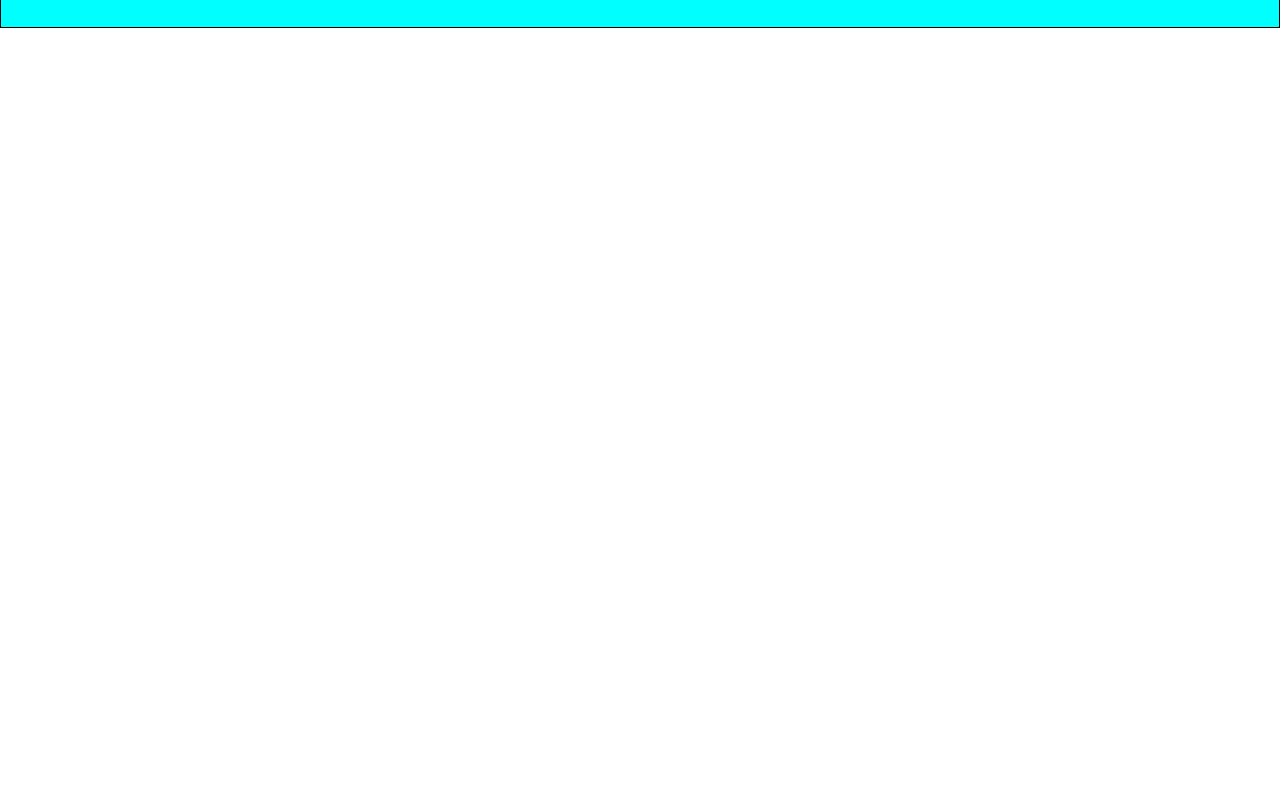
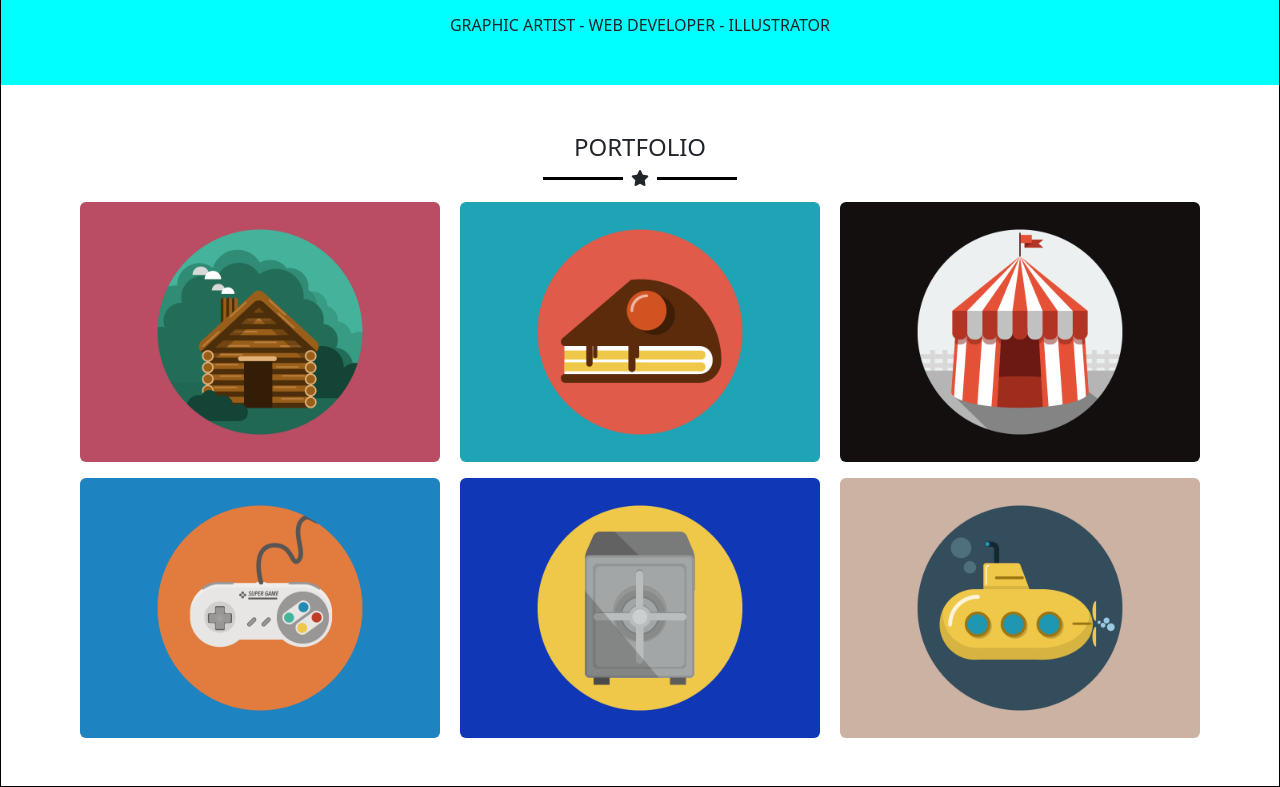
Before and after one commit to Seko461/html-css-bootstrap-freelancer, a plain HTML site: page index.html in a window 1280 px wide. Shown: the part 394-1181 px from the top of the page. Before the commit the page ends 800 px from the top, so only its background shows below. Drawn offline with nearby package versions, Linux system fonts and the light colour scheme.

Commit message:
portfolio section commit

```diff
--- a/assets/css/style.css
+++ b/assets/css/style.css
@@ -1,11 +1,20 @@
+* {
+    transition: all .3s;
+}
+
+body {
+    min-width: 357px;
+}
+
 nav {
     background-color: blue;
+    position: fixed;
 }
 
 
 
 #jumbo {
-    margin-top: 3rem;
+
     padding-top: 2.5rem;
     padding-bottom: 2rem;
     background-color: aqua;
@@ -17,3 +26,51 @@ nav {
     height: 3px;
     width: 5rem;
 }
+
+#portfolio {
+    padding: 3rem 0;
+}
+
+#portfolio .decoration {
+    padding-bottom: 1rem;
+}
+
+#portfolio img {
+    height: 250px;
+
+
+}
+
+@media screen and (min-width: 576px) {
+    #portfolio img {
+        height: 180px;
+    }
+}
+
+@media screen and (min-width: 768px) {
+    #jumbo img {
+        height: 200px;
+    }
+
+    #portfolio img {
+        height: 160px;
+    }
+}
+
+@media screen and (min-width: 992px) {
+    #portfolio img {
+        height: 220px;
+    }
+}
+
+@media screen and (min-width: 1200px) {
+    #portfolio img {
+        height: 260px;
+    }
+}
+
+@media screen and (min-width: 1400px) {
+    #portfolio img {
+        height: 300px;
+    }
+}
--- a/index.html
+++ b/index.html
@@ -19,7 +19,7 @@
 
 <body class="debug">
     <header id="site_header">
-        <nav class="navbar  fixed-top">
+        <nav class="navbar">
             <div class="container navbar-expand-md">
                 <a class="navbar-brand" href="#">START BOOTSTRAP</a>
                 <button class="navbar-toggler" type="button" data-bs-toggle="offcanvas"
@@ -59,9 +59,7 @@
             <div class="container text-center">
                 <div class="row row-cols-1 ">
                     <div class="col d-flex flex-column gap-3">
-
                         <img height="150" src="./assets/img/avatar.svg" class="card-img-top" alt="...">
-
                         <h2 class="title">START BOOTSTRAP</h2>
                         <div class="decoration d-flex flex-row justify-content-center align-items-center gap-2">
                             <span class="line"></span>
@@ -71,17 +69,47 @@
                         <div class="specials">
                             <p>GRAPHIC ARTIST - WEB DEVELOPER - ILLUSTRATOR</p>
                         </div>
-
-
                     </div>
-
                 </div>
-
             </div>
         </div>
         </div>
         <!-- /#jumbo -->
-        <div id="portfolio"></div>
+        <div id="portfolio">
+            <div class="row row-cols-1 ">
+                <h4 class="title text-center">PORTFOLIO</h4>
+                <div class="decoration d-flex flex-row justify-content-center align-items-center gap-2">
+                    <span class="line"></span>
+                    <i class="fa-solid fa-star"></i>
+                    <span class="line"></span>
+                </div>
+            </div>
+            <div class="container d-flex flex-wrap justify-content-center">
+                <div class="row row-gap-3 row-cols-1 row-cols-sm-2 row-cols-md-3">
+                    <div class="col d-flex justify-content-center">
+                        <img class="rounded" src="./assets/img/cabin.png" alt="">
+                    </div>
+                    <div class="col d-flex justify-content-center">
+                        <img class="rounded" src="./assets/img/cake.png" alt="">
+                    </div>
+                    <div class="col d-flex justify-content-center">
+                        <img class="rounded" src="./assets/img/circus.png" alt="">
+                    </div>
+                    <div class="col d-flex justify-content-center">
+                        <img class="rounded" src="./assets/img/game.png" alt="">
+                    </div>
+                    <div class="col d-flex justify-content-center">
+                        <img class="rounded" src="./assets/img/safe.png" alt="">
+                    </div>
+                    <div class="col d-flex justify-content-center">
+                        <img class="rounded" src="./assets/img/submarine.png" alt="">
+                    </div>
+
+
+                </div>
+            </div>
+
+        </div>
         <!-- /#portfolio -->
         <div id="about"></div>
         <!-- /#about -->
```
